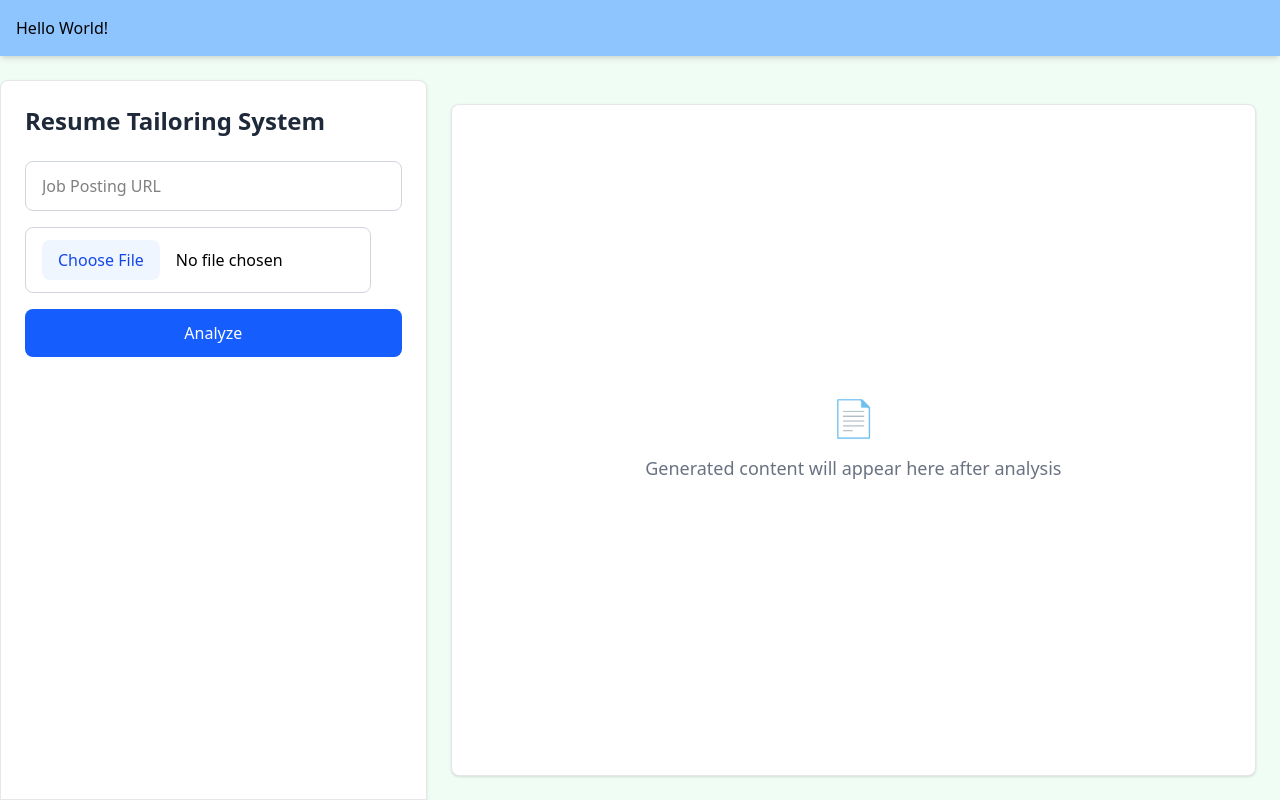
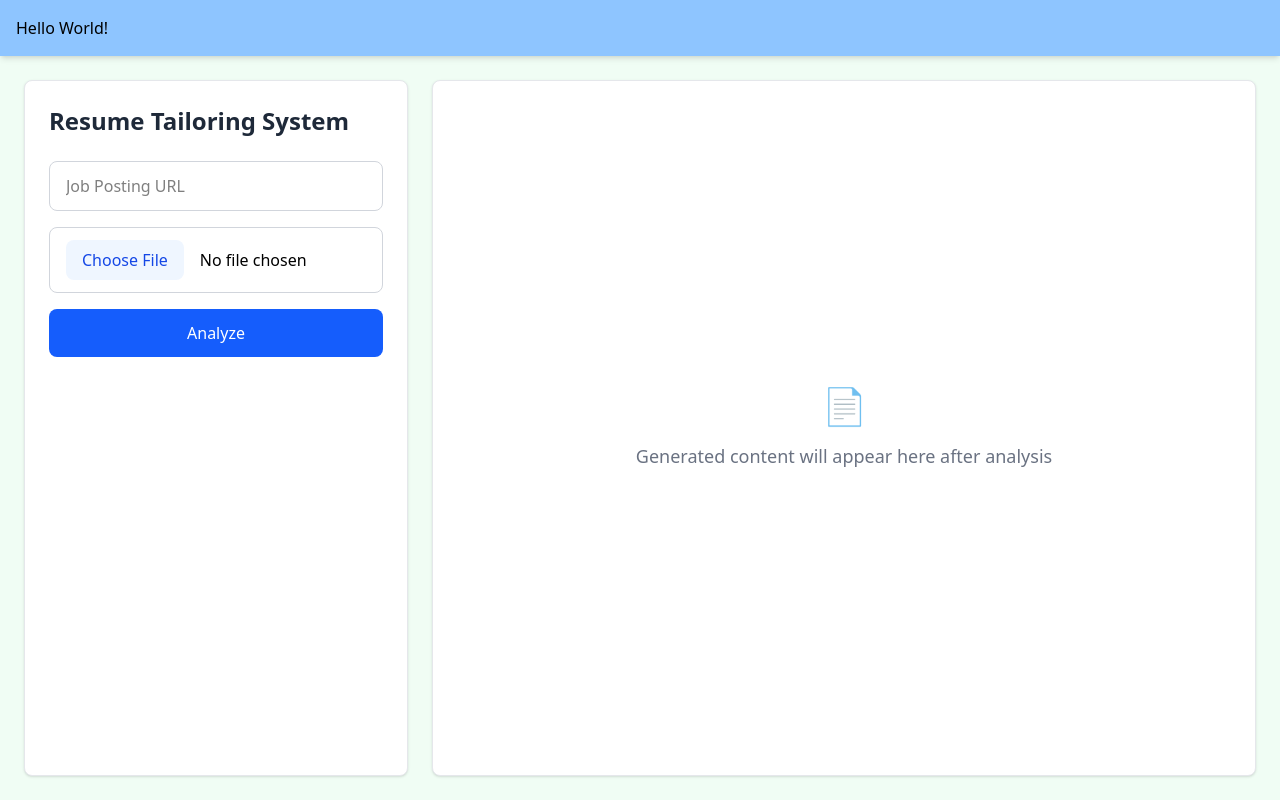
Before and after one commit to djsurt/resume-tailoring-system, a React (Vite) app in the folder resume-tailoring-frontend/: page /analyze in a window 1280 px wide. Built offline with nearby package versions, Linux system fonts and the light colour scheme.

Commit message:
Fix overflow issue

```diff
--- a/resume-tailoring-frontend/src/App.tsx
+++ b/resume-tailoring-frontend/src/App.tsx
@@ -17,6 +17,7 @@ function App() {
     setLoading(true)
     console.log("Submitting")
     console.log(loading)
+
     const formData = new FormData()
     formData.append('job_url', jobUrl)
     if(resumeFile){
@@ -30,6 +31,7 @@ function App() {
       })
 
       if(!response.body) throw new Error('No response body')
+
       const reader = response.body.getReader()
       const decoder = new TextDecoder()
       let done = false
@@ -47,52 +49,68 @@ function App() {
   }
 
   return (
-    /* Main container, with full screen layout and flexbox */
-    <div className="min-h-screen flex flex-col bg-green-50 gap-6">
+    /* Main container with proper height constraints */
+    <div className="h-screen flex flex-col bg-green-50">
       <Navbar />
-      <div className=' flex flex-1'>
-      {/* Left Panel - Form */}
-        <div className='w-1/3 bg-white border border-gray-200 shadow-sm p-6 rounded-t-lg'>
-          <h1 className='text-2xl font-bold text-gray-800 mb-6'>Resume Tailoring System</h1>
-          <div className='space-y-4'>
+
+      {/* Main content area with flex-1 and overflow hidden */}
+      <div className="flex flex-col lg:flex-row flex-1 gap-6 p-3 md:p-6 min-h-0">
+
+        {/* Left Panel - Form with proper scrolling */}
+        <div className="w-full lg:w-96 lg:flex-shrink-0 flex-shrink-0 bg-white border border-gray-200 shadow-sm rounded-lg flex flex-col">
+          <div className="p-6 flex-shrink-0">
+            <h1 className="text-2xl font-bold text-gray-800 mb-6">Resume Tailoring System</h1>
+
+            <div className="space-y-4">
               <div>
                 <input
-                  type='url'
+                  type="url"
                   placeholder="Job Posting URL"
-                  className='w-full px-4 py-3 border border-gray-300 rounded-lg focus:ring-2 focus:ring-blue-500 focus:border-transparent outline-none transition-all'
+                  className="w-full px-4 py-3 border border-gray-300 rounded-lg focus:ring-2 focus:ring-blue-500 focus:border-transparent outline-none transition-all"
                   value={jobUrl}
                   onChange={(e) => setJobUrl(e.target.value)}
                   required
                 />
               </div>
+
               <div>
                 <input
-                type='file'
-                accept='application/pdf'
-                className='className="w-full px-4 py-3 border border-gray-300 rounded-lg file:mr-4 file:py-2 file:px-4 file:rounded-lg file:border-0 file:bg-blue-50 file:text-blue-700 hover:file:bg-blue-100 transition-all"'
+                  type="file"
+                  accept="application/pdf"
+                  className="w-full px-4 py-3 border border-gray-300 rounded-lg file:mr-4 file:py-2 file:px-4 file:rounded-lg file:border-0 file:bg-blue-50 file:text-blue-700 hover:file:bg-blue-100 transition-all"
                   onChange={(e) => setResumeFile(e.target.files?.[0] || null)}
                 />
               </div>
+
               <div>
-              <button type='submit' disabled={loading}
+                <button
+                  type="submit"
+                  disabled={loading}
                   onClick={handleSubmit}
-              className='w-full bg-blue-600 text-white py-3 px-4 rounded-lg hover:bg-blue-700 disabled:bg-blue-400 disabled:cursor-not-allowed transition-colors font-medium'>
+                  className="w-full bg-blue-600 text-white py-3 px-4 rounded-lg hover:bg-blue-700 disabled:bg-blue-400 disabled:cursor-not-allowed transition-colors font-medium"
+                >
                   {loading ? 'Analyzing...' : 'Analyze'}
                 </button>
               </div>
             </div>
-          {error && <div className='mt-4 p-4 bg-red-50 border border-red-200 text-red-700 rounded-lg'>
+
+            {error && (
+              <div className="mt-4 p-4 bg-red-50 border border-red-200 text-red-700 rounded-lg">
                 {error}
-          </div>}
+              </div>
+            )}
+          </div>
         </div>
 
-      {/* Right Panel - Output */}
-        <div className='flex-1 p-6 min-h-0  flex flex-col'>
-          <div className='flex-1 bg-white rounded-lg shadow-sm border border-gray-200 p-6 overflow-auto'>
+        {/* Right Panel - Output with proper overflow handling */}
+        <div className="flex-1 bg-white rounded-lg shadow-sm border border-gray-200 flex flex-col min-h-0 lg:min-h-0">
+          <div className="flex-1 p-6 overflow-hidden flex flex-col">
             {output ? (
+              <div className="flex-1 overflow-y-auto prose max-w-none">
                 <Markdown>{output}</Markdown>
+              </div>
             ) : (
-              <div className="h-full flex items-center justify-center text-gray-500 text-center">
+              <div className="flex-1 flex items-center justify-center text-gray-500 text-center">
                 <div>
                   <div className="text-4xl mb-4">📄</div>
                   <p className="text-lg">Generated content will appear here after analysis</p>
@@ -103,7 +121,6 @@ function App() {
         </div>
       </div>
     </div>
-
   )
 }
 
```
Lines whose indentation alone changed are shown as unchanged.
